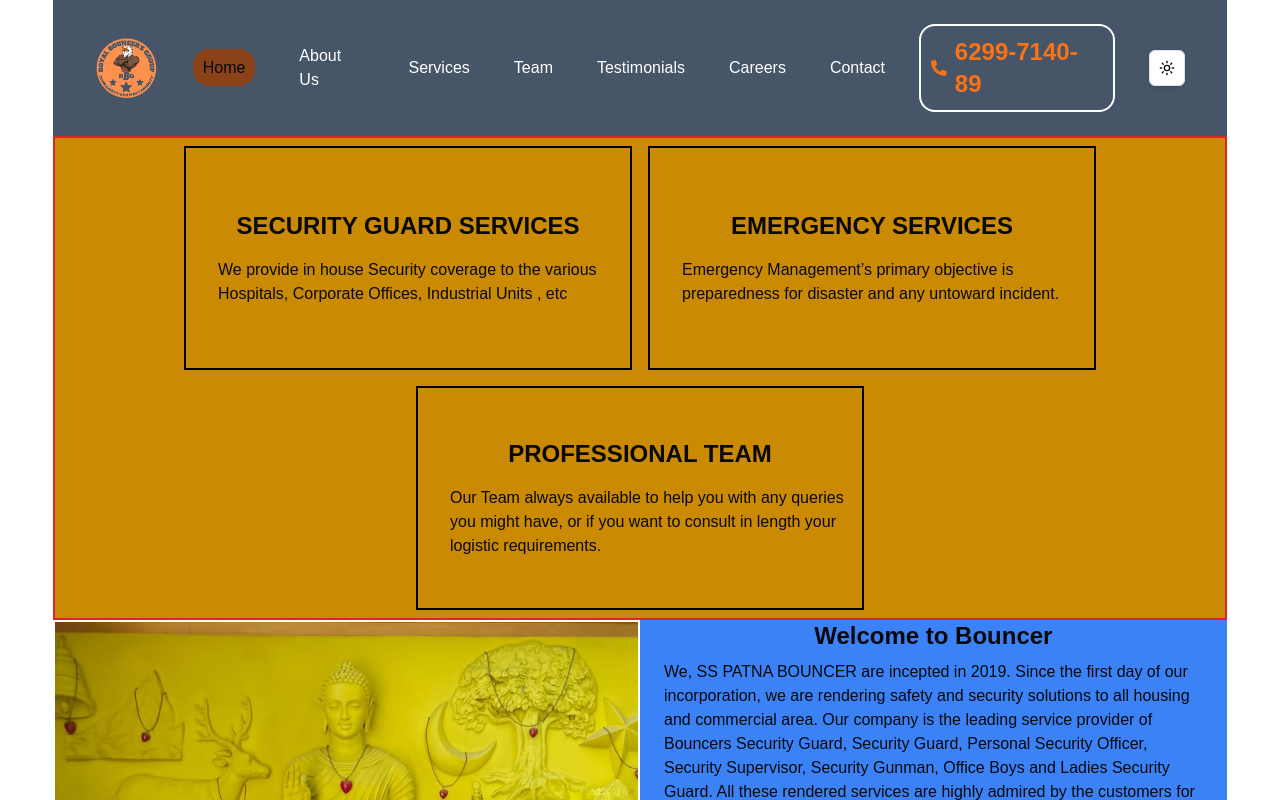
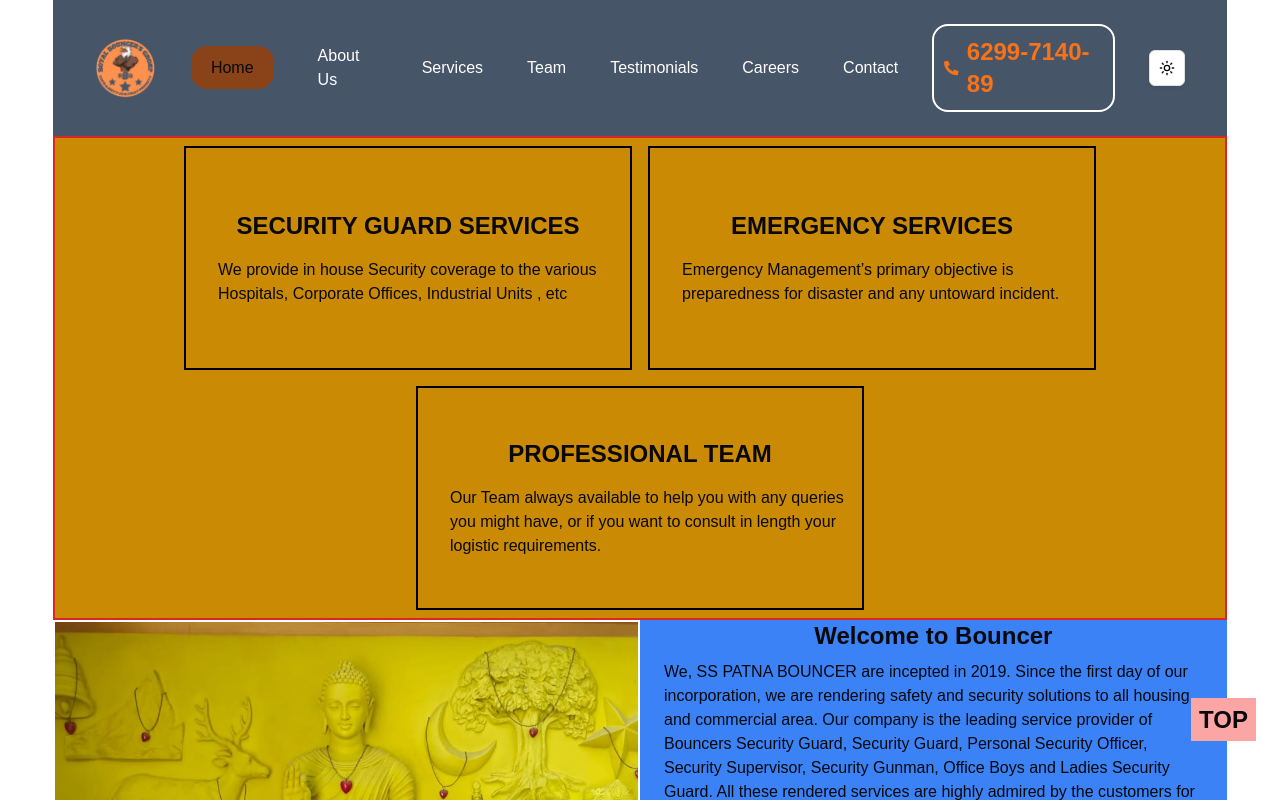
Before and after one commit to webdev-ashishk/Body-Guard, a Next.js app: page / in a window 1280 px wide. Shown: the top 800 px of the page. Built offline with nearby package versions, Linux system fonts and the light colour scheme.

Commit message:
added scrolltotop without js logic

```diff
--- a/src/app/globals.css
+++ b/src/app/globals.css
@@ -146,3 +146,9 @@ body {
   font-weight: 900px;
   /* background-color: blue; */
 }
+#scrollToTop {
+  position: fixed;
+  bottom: 4rem;
+  right: 1rem;
+  /* left: 500; */
+}
--- a/src/app/layout.tsx
+++ b/src/app/layout.tsx
@@ -1,5 +1,6 @@
 import Footer from '@/components/Footer';
 import Header from '@/components/Header';
+import ScrollToTop from '@/components/ScrollToTop';
 import { ThemeProvider } from '@/components/theme-provider';
 import 'bootstrap/dist/css/bootstrap.min.css';
 import type { Metadata } from 'next';
@@ -27,6 +28,7 @@ export default function RootLayout({
 }: Readonly<{
   children: React.ReactNode;
 }>) {
+
   return (
     <html lang="en">
       <body
@@ -38,6 +40,9 @@ export default function RootLayout({
           enableSystem
           disableTransitionOnChange
         >
+          <div className="scrollToTop" id="scrollToTop">
+            <ScrollToTop />{' '}
+          </div>
           <Header />
           {children}
           <Footer />
--- a/src/components/HeaderMenuItems.tsx
+++ b/src/components/HeaderMenuItems.tsx
@@ -4,7 +4,7 @@ import { FaPhoneAlt } from 'react-icons/fa';
 import { ModeToggle } from './ModeToggle';
 export default function HeaderMenuItems() {
   const currentPath = usePathname();
-  const activeLink = `bg-[#8a4319] p-[10px] rounded-2xl`;
+  const activeLink = `bg-[#8a4319] px-[1.25rem] py-[0.8rem] rounded-2xl`;
   const nonActiveLink = 'text-white';
   return (
     <div>
--- /dev/null
+++ b/src/components/ScrollToTop.tsx
@@ -0,0 +1,7 @@
+export default function ScrollToTop() {
+  return (
+    <div className="bg-red-300 inline p-2 m-2 text-2xl font-extrabold">
+      <button>TOP</button>
+    </div>
+  );
+}
```
